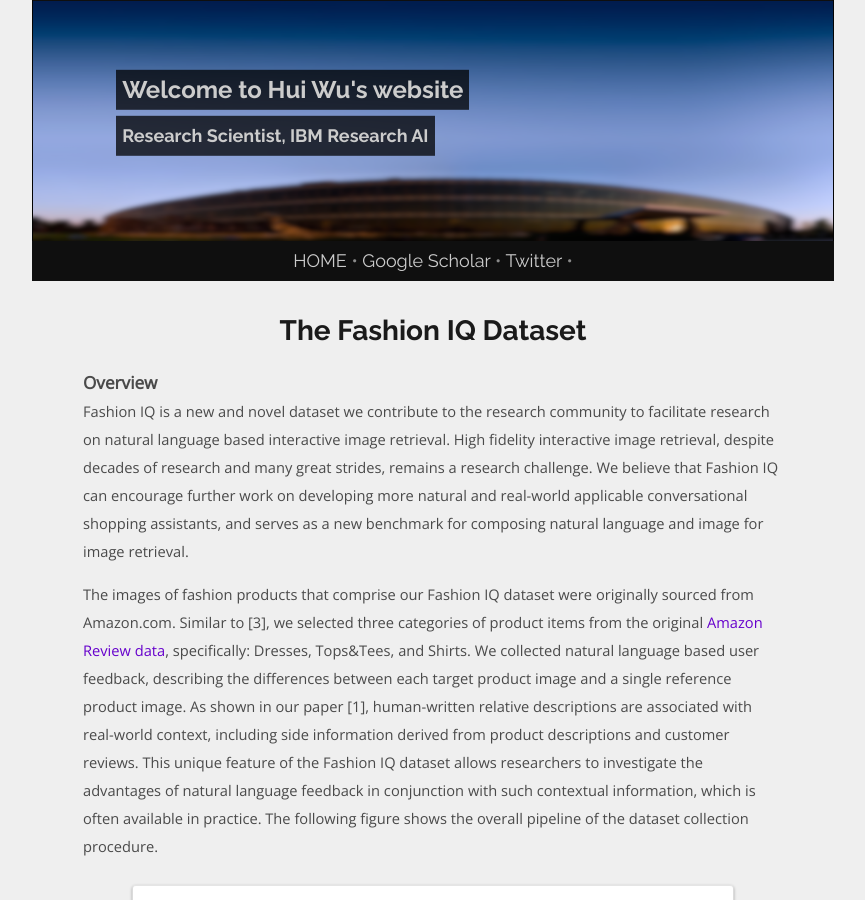
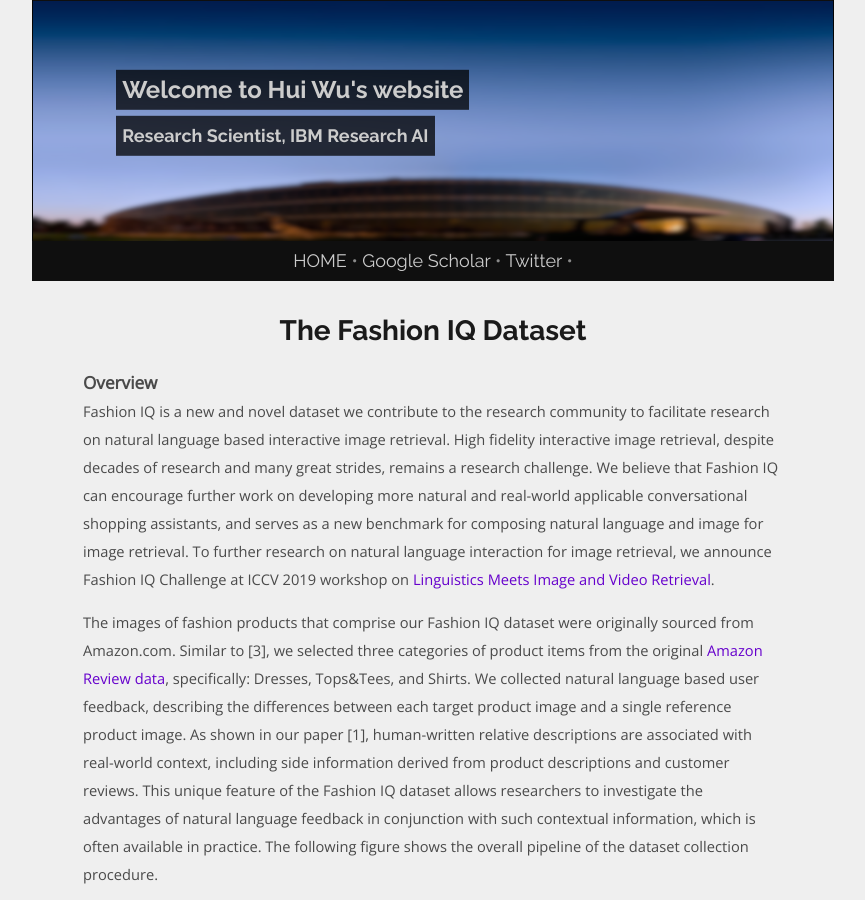
Before and after one commit to spacew/spacew.github.io, a Jekyll site: the page built from _posts/2019-05-29-fashion-iq.markdown, in a window 1280 px wide and 900 px high. Shown: the whole window, without its empty margins (207-1072 px from the left). Built offline with Jekyll 4.4.1, drawn with Linux system fonts in a browser that asks for light colours; some of the changed text lies outside the part shown.

Commit message:
Update 2019-05-29-fashion-iq.markdown

```diff
--- a/_posts/2019-05-29-fashion-iq.markdown
+++ b/_posts/2019-05-29-fashion-iq.markdown
@@ -11,7 +11,7 @@ paper_pdf: https://arxiv.org/abs/tbd
 ### Overview
 
 Fashion IQ is a new and novel dataset we contribute to the research community to facilitate research on natural language based interactive image retrieval. High fidelity interactive image retrieval, despite decades of research and many great
-strides, remains a research challenge. We believe that Fashion IQ can encourage further work on developing more natural and real-world applicable conversational shopping assistants, and serves as a new benchmark for composing natural language and image for image retrieval.
+strides, remains a research challenge. We believe that Fashion IQ can encourage further work on developing more natural and real-world applicable conversational shopping assistants, and serves as a new benchmark for composing natural language and image for image retrieval. To further research on natural language interaction for image retrieval, we announce Fashion IQ Challenge at ICCV 2019 workshop on [Linguistics Meets Image and Video Retrieval](https://sites.google.com/view/lingir/challenge).
 
 <!--more-->
 
```
Also changed, not shown: other parts of _posts/2019-05-29-fashion-iq.markdown (+1 -1 lines).
